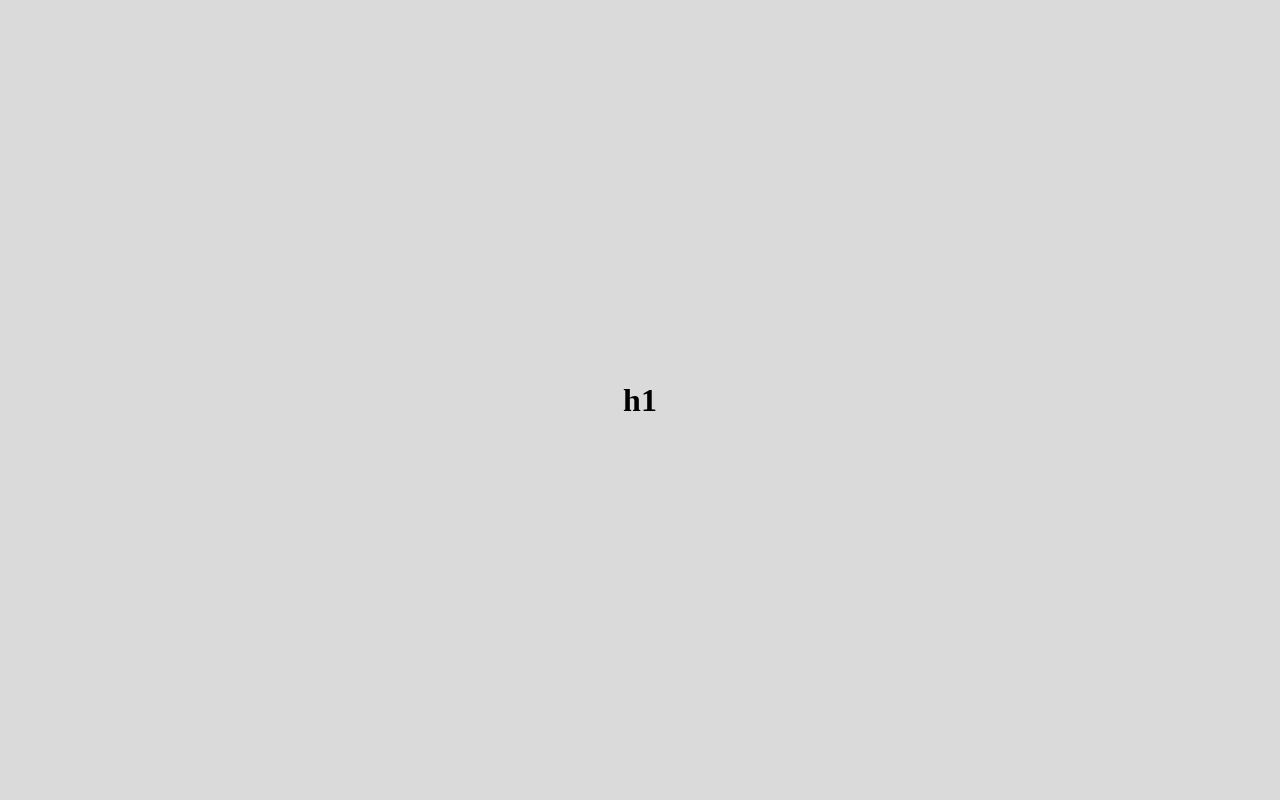
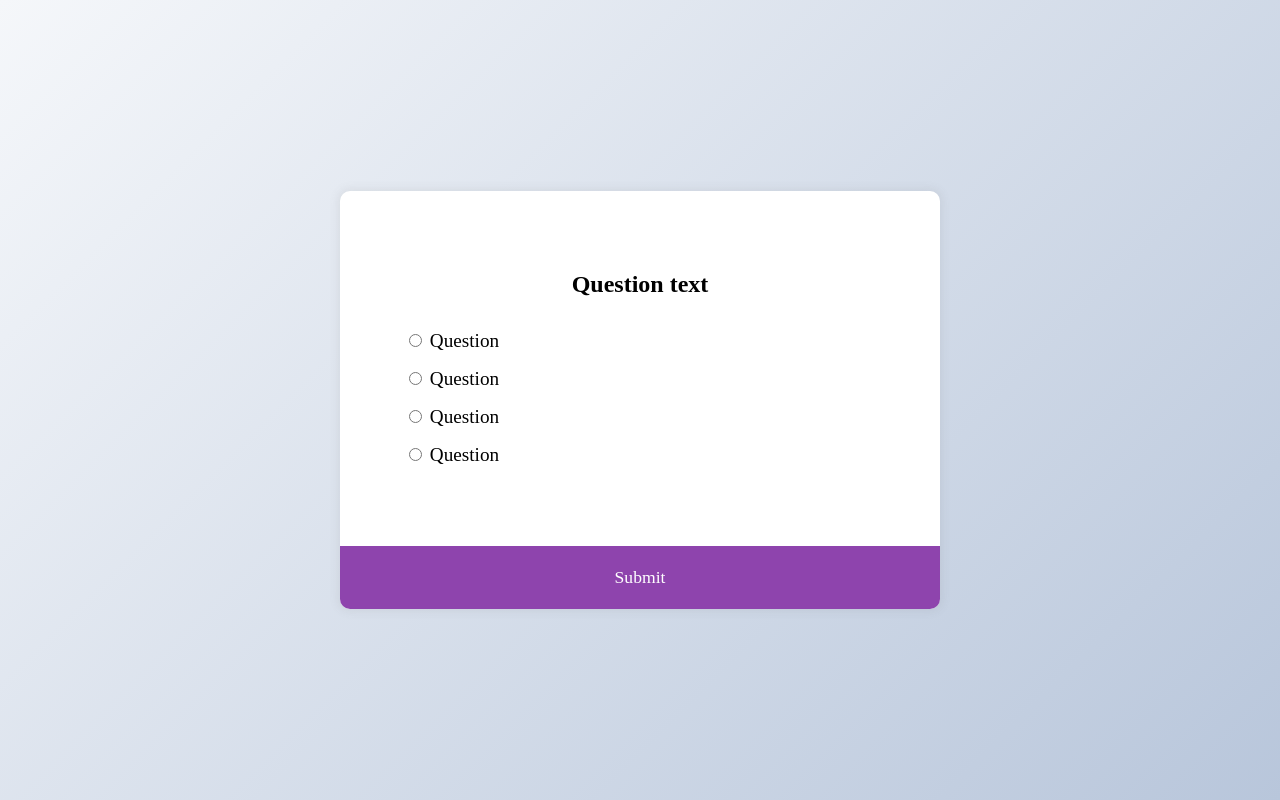
Before and after one commit to eNjeyka/quiz-app, a plain HTML site: page index.html in a window 1280 px wide. Drawn offline with Linux system fonts and the light colour scheme.

Commit message:
added html and css

```diff
--- a/index.html
+++ b/index.html
@@ -9,6 +9,32 @@
         <title>Quiz App</title>
     </head>
     <body>
-        <h1>h1</h1>
+        <div class="quiz-container" id="quiz">
+            <div class="quiz-header">
+                <h2 id="question">Question text</h2>
+                <ul>
+                    <li>
+                        <input type="radio" name="answer" id="a" class="answer" />
+                        <label for="a" id="a_text">Question</label>
+                    </li>
+
+                    <li>
+                        <input type="radio" name="answer" id="b" class="answer" />
+                        <label for="b" id="b_text">Question</label>
+                    </li>
+
+                    <li>
+                        <input type="radio" name="answer" id="c" class="answer" />
+                        <label for="c" id="c_text">Question</label>
+                    </li>
+
+                    <li>
+                        <input type="radio" name="answer" id="d" class="answer" />
+                        <label for="d" id="d_text">Question</label>
+                    </li>
+                </ul>
+            </div>
+            <button id="submit">Submit</button>
+        </div>
     </body>
 </html>
--- a/styles.css
+++ b/styles.css
@@ -3,11 +3,65 @@
 }
 
 body {
-    background-color: rgb(218, 218, 218);
+  background-color: #b8c6db;
+  background-image: linear-gradient(315deg, #b8c6db 0%, #f5f7fa 100%);
   display: flex;
-    flex-direction: column;
   align-items: center;
   justify-content: center;
   height: 100vh;
+  overflow: hidden;
   margin: 0;
 }
+
+.quiz-container {
+  background-color: #fff;
+  border-radius: 10px;
+  box-shadow: 0 0 10px 2px rgba(100, 100, 100, 0.1);
+  width: 600px;
+  overflow: hidden;
+}
+
+.quiz-header {
+  padding: 4rem;
+}
+
+h2 {
+  padding: 1rem;
+  text-align: center;
+  margin: 0;
+}
+
+ul {
+  list-style-type: none;
+  padding: 0;
+}
+
+ul li {
+  font-size: 1.2rem;
+  margin: 1rem 0;
+}
+
+ul li label {
+  cursor: pointer;
+}
+
+button {
+  background-color: #8e44ad;
+  color: #fff;
+  border: none;
+  display: block;
+  width: 100%;
+  cursor: pointer;
+  font-size: 1.1rem;
+  font-family: inherit;
+  padding: 1.3rem;
+}
+
+button:hover {
+  background-color: #732d91;
+}
+
+button:focus {
+  outline: none;
+  background-color: #5e3370;
+}
```
Lines whose indentation alone changed are shown as unchanged.
